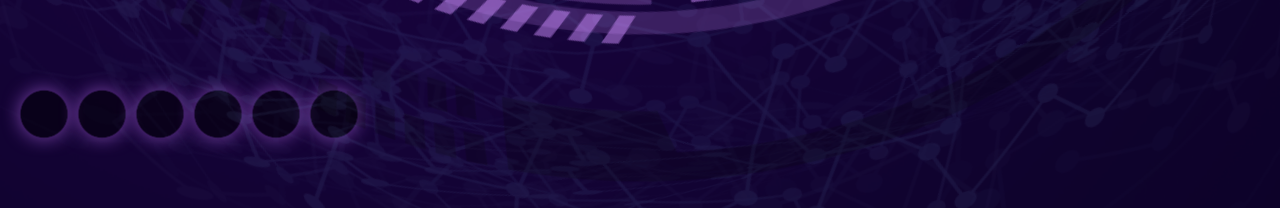
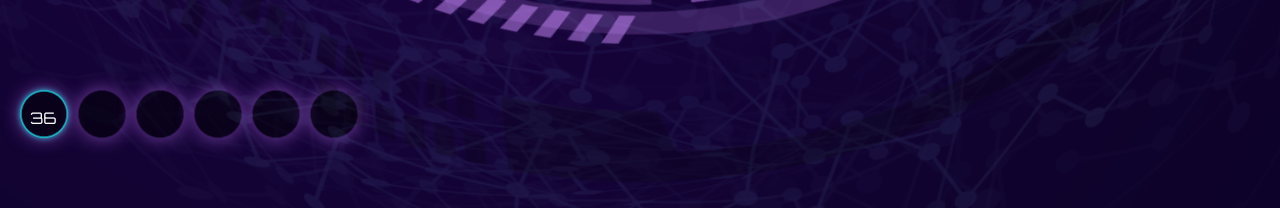
Before and after one commit to Lotto24/scifi-lotto, an Angular app: page / in a window 1280 px wide. Shown: the part 1276-1484 px from the top of the page. Built offline with nearby package versions, Linux system fonts and the light colour scheme.

Commit message:
add a selected number

```diff
--- a/src/app/selected-numbers/selected-numbers.component.html
+++ b/src/app/selected-numbers/selected-numbers.component.html
@@ -1,3 +1,5 @@
 <div class="container">
-  <div *ngFor="let n of numbers" class="number"></div>
+  <div *ngFor="let n of numbers" [class]="'number number--' + (n.number ? 'selected' : 'empty')">
+    <span>{{n.number}}</span>
+  </div>
 </div>
--- a/src/app/selected-numbers/selected-numbers.component.scss
+++ b/src/app/selected-numbers/selected-numbers.component.scss
@@ -12,3 +12,13 @@
   background-size: cover;
   margin-left: -30px;
 }
+
+.number--selected {
+  background-image: url("../../assets/number-filled.png");
+}
+
+.number span {
+  position: relative;
+  left: 30px;
+  top: 38px;
+}
--- a/src/app/selected-numbers/selected-numbers.component.ts
+++ b/src/app/selected-numbers/selected-numbers.component.ts
@@ -7,7 +7,7 @@ import {Component, OnInit} from '@angular/core';
 })
 export class SelectedNumbersComponent implements OnInit {
 
-  public numbers = [{}, {}, {}, {}, {}, {}];
+  public numbers = [{number: 36}, {}, {}, {}, {}, {}];
 
   constructor() {
   }
```
